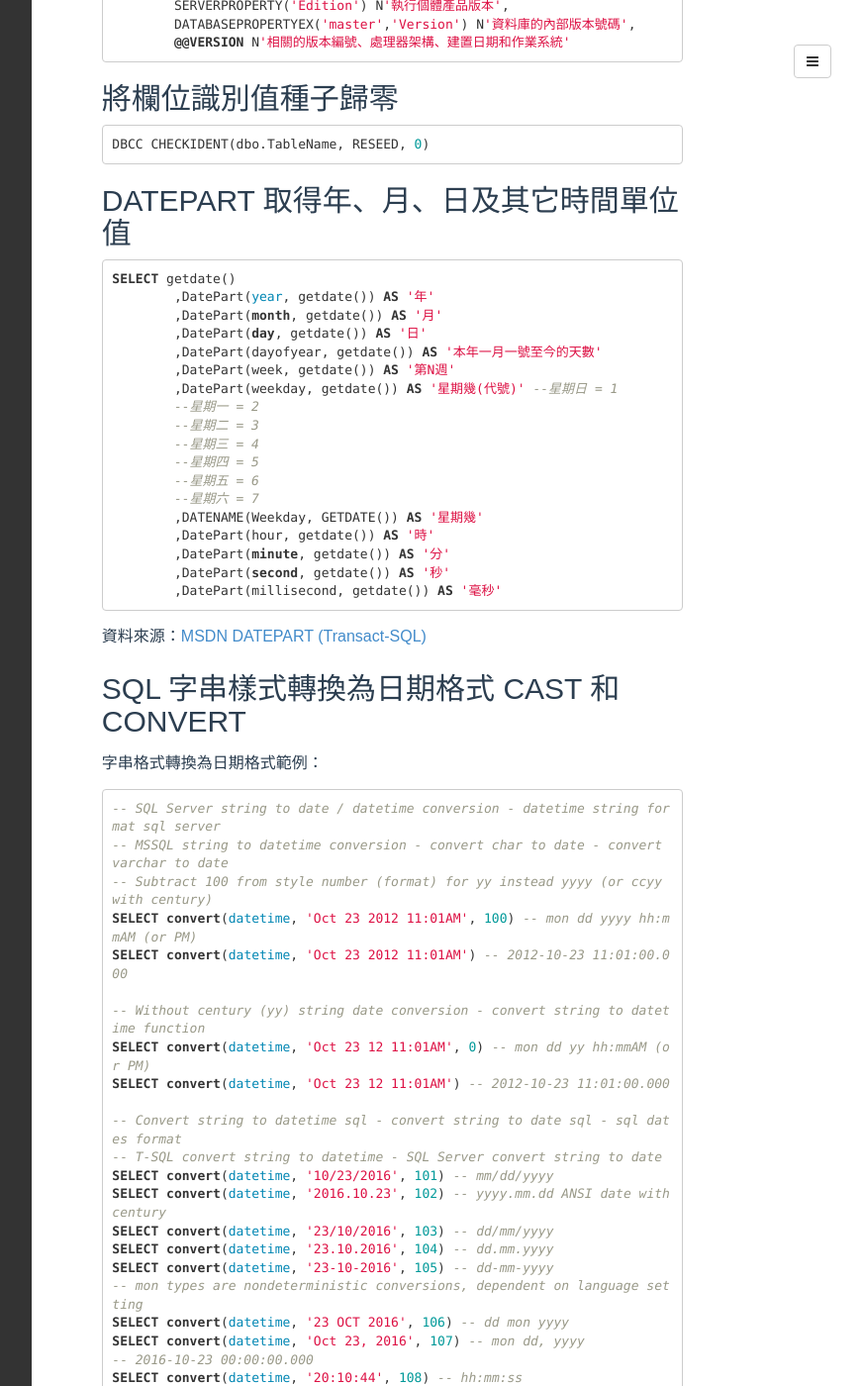
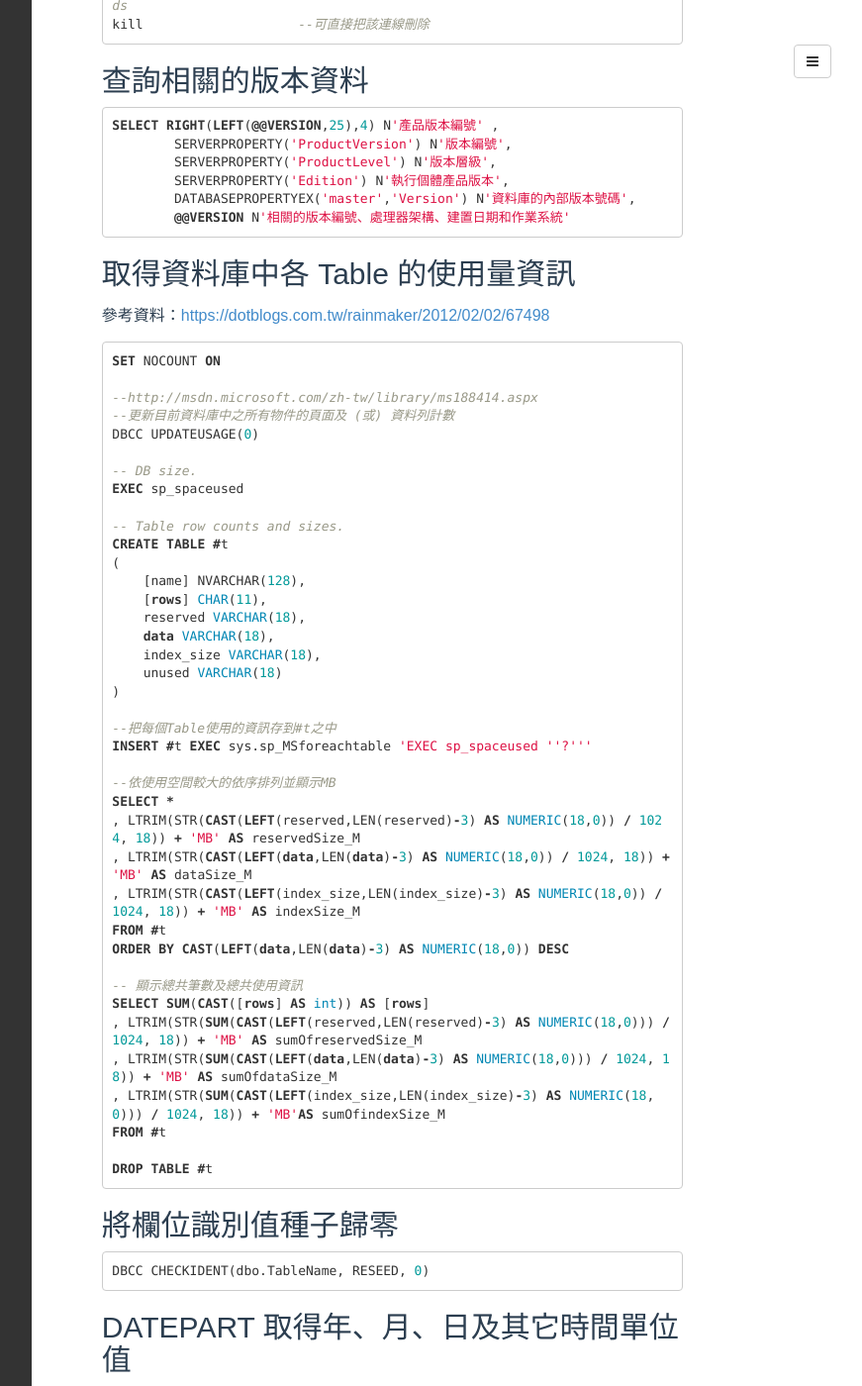
Before and after one commit to poychang/poychang.github.io, a Jekyll site: the page built from _posts/1970-01-01-ms-sql.md, in a window 1280 px wide and 1400 px high, scrolled down 3366 px. Shown: the whole window at 99% size, without its empty margins (395-1266 px from the left). Built offline with Jekyll 4.4.1, drawn with Linux system fonts in a browser that asks for light colours; some web fonts are replaced; comment, search, counter and statistics services are not loaded; some of the changed text lies outside the part shown.

Commit message:
alter post

````diff
--- a/_posts/1970-01-01-ms-sql.md
+++ b/_posts/1970-01-01-ms-sql.md
@@ -121,6 +121,14 @@ FROM sys.databases
 WHERE name = N'DatabaseName';
 ```
 
+## 列出資料庫檔案的實際路徑
+
+每個Databse檔案都會可以由 sys.master_files 這個View取得相關的資訊。如果要列出DB Server中資料庫檔案的實際路徑，就可以透過以下的SQL得到。
+
+```sql
+SELECT name, physical_name FROM sys.master_files;
+```
+
 ## INFORMATION_SCHEMA 是訊息資料庫，其中保存著關於資料庫伺服器所維護的所有其他資料庫的訊息
 
 透過下列 SQL，可找出有具有特定關鍵字的預存程序或函數
@@ -169,6 +177,52 @@ SELECT RIGHT(LEFT(@@VERSION,25),4) N'產品版本編號' ,
 	SERVERPROPERTY('Edition') N'執行個體產品版本',
 	DATABASEPROPERTYEX('master','Version') N'資料庫的內部版本號碼',
 	@@VERSION N'相關的版本編號、處理器架構、建置日期和作業系統'
+```
+
+## 取得資料庫中各 Table 的使用量資訊
+
+參考資料：[https://dotblogs.com.tw/rainmaker/2012/02/02/67498](https://dotblogs.com.tw/rainmaker/2012/02/02/67498)
+
+```sql
+SET NOCOUNT ON
+
+--http://msdn.microsoft.com/zh-tw/library/ms188414.aspx
+--更新目前資料庫中之所有物件的頁面及 (或) 資料列計數
+DBCC UPDATEUSAGE(0)
+
+-- DB size.
+EXEC sp_spaceused
+
+-- Table row counts and sizes.
+CREATE TABLE #t
+(
+    [name] NVARCHAR(128),
+    [rows] CHAR(11),
+    reserved VARCHAR(18),
+    data VARCHAR(18),
+    index_size VARCHAR(18),
+    unused VARCHAR(18)
+)
+
+--把每個Table使用的資訊存到#t之中
+INSERT #t EXEC sys.sp_MSforeachtable 'EXEC sp_spaceused ''?'''
+
+--依使用空間較大的依序排列並顯示MB
+SELECT *
+, LTRIM(STR(CAST(LEFT(reserved,LEN(reserved)-3) AS NUMERIC(18,0)) / 1024, 18)) + 'MB' AS reservedSize_M
+, LTRIM(STR(CAST(LEFT(data,LEN(data)-3) AS NUMERIC(18,0)) / 1024, 18)) + 'MB' AS dataSize_M
+, LTRIM(STR(CAST(LEFT(index_size,LEN(index_size)-3) AS NUMERIC(18,0)) / 1024, 18)) + 'MB' AS indexSize_M
+FROM #t
+ORDER BY CAST(LEFT(data,LEN(data)-3) AS NUMERIC(18,0)) DESC
+
+-- 顯示總共筆數及總共使用資訊
+SELECT SUM(CAST([rows] AS int)) AS [rows]
+, LTRIM(STR(SUM(CAST(LEFT(reserved,LEN(reserved)-3) AS NUMERIC(18,0))) / 1024, 18)) + 'MB' AS sumOfreservedSize_M
+, LTRIM(STR(SUM(CAST(LEFT(data,LEN(data)-3) AS NUMERIC(18,0))) / 1024, 18)) + 'MB' AS sumOfdataSize_M
+, LTRIM(STR(SUM(CAST(LEFT(index_size,LEN(index_size)-3) AS NUMERIC(18,0))) / 1024, 18)) + 'MB'AS sumOfindexSize_M
+FROM #t
+
+DROP TABLE #t
 ```
 
 ## 將欄位識別值種子歸零
@@ -329,14 +383,18 @@ USE 資料庫名稱;
 GO
 EXEC sp_updatestats;
 GO
+```
 
+```sql
 --參考資料網站http://msdn.microsoft.com/en-us/library/ms187348.aspx
 --更新單一資料表統計資料
 USE 資料庫名稱;
 GO
 UPDATE STATISTICS 資料表名稱;
 GO
+```
 
+```sql
 --參考資料網站http://msdn.microsoft.com/en-us/library/ms188414.aspx
 --參考資料網站http://msdn.microsoft.com/zh-tw/library/ms188414.aspx
 --更新單一資料庫中所有物件的資料列計數(Updating page or row counts or both for all objects in the current database)
@@ -354,7 +412,9 @@ USE 資料庫名稱;
 GO
 DBCC UPDATEUSAGE ('資料庫名稱','資料表名稱','索引名稱');
 GO
+```
 
+```sql
 --顯示或變更目前伺服器執行個體的全域組態設定
 sp_configure 'show advanced options',1;--設定顯示進階選項，預設為 0
 GO
@@ -376,7 +436,9 @@ GO
 --如果指定的數值大於可用的處理器數目，就會使用可用處理器的實際數目。
 --如果電腦只有一個處理器，則會忽略 max degree of parallelism 值。
 --您可以在查詢陳述式中指定 MAXDOP 查詢提示，藉以覆寫查詢中的 max degree of parallelism 值。
+```
 
+```sql
 --檢查資料結構(check the database structure)
 USE 資料庫名稱;
 GO
@@ -388,7 +450,9 @@ DBCC CHECKTABLE ('資料表名稱'); --Checks the integrity of all the pages and
 GO
 DBCC CHECKDB('資料庫名稱')--To perform DBCC CHECKTABLE on every table in the database, use DBCC CHECKDB.
 GO
+```
 
+```sql
 --顯示統計資訊內容
 DBCC SHOW_STATISTICS('資料表名稱','統計資訊名稱');
 GO
@@ -399,11 +463,15 @@ GO
 --統計資訊名稱包含索引鍵和主鍵名稱，還有系統預設資料表統計資訊
 --假如一個資料表myTable有索引鍵IX_indexkey001、資料主鍵PK_primary001
 --那麼要顯示IX_indexkey001的統計資訊可執行DBCC SHOW_STATISTICS('myTable','IX_indexkey001');
+```
 
+```sql
 --刪除統計資訊
 DROP STATISTICS 資料表名稱.統計資訊名稱;
 GO
+```
 
+```sql
 --顯示資料庫資訊
 EXEC SP_HELPDB; --列出資料庫Instance中所有資料庫的資訊
 GO
@@ -427,7 +495,9 @@ EXEC SP_SPACEUSED '資料表';--顯示目前資料表所用的磁碟空間
 GO
 EXEC SP_SPACEUSED @updateusage = N'TRUE';--指出應該執行 DBCC UPDATEUSAGE 來更新空間使用方式資訊
 GO
+```
 
+```sql
 --顯示資料庫相關資訊
 SELECT * FROM master.dbo.sysdatabases;--列出所有資料庫
 GO
@@ -446,7 +516,9 @@ SELECT name AS 'DATABASENAME' FROM master.dbo.sysdatabases
 WHERE name NOT IN ('master','model','msdb','tempdb','distrbution')
 ORDER BY 1;
 GO
+```
 
+```sql
 --顯示單一資料庫的資訊，在每一桶資料庫中皆有下列系統資料表
 SELECT * FROM sysfiles;--顯示該桶資料庫資料檔與交易紀錄檔案資訊,詳細資訊可使用EXEC SP_HELPDB 資料庫名稱;
 GO
@@ -463,7 +535,9 @@ GO
 --當下連線資料庫的使用者權限
 SELECT * FROM syspermissions;--顯示該桶資料庫的使用者權限
 GO
+```
 
+```sql
 --顯示資料庫物件資訊
 --參考資料網站http://msdn.microsoft.com/en-us/library/ms187335.aspx
 EXEC sp_help;--列出所有資料庫物件
@@ -473,7 +547,9 @@ USE 資料庫名稱;
 GO
 EXEC sp_help '資料表名稱';
 GO
+```
 
+```sql
 ----[以下指令SQL SERVER 2005 以上版本才可以使用]----
 SELECT * FROM sys.databases;--列出Instance中所有使用者自定的資料庫metadata,SQLServer 2005版本以上適用
 GO
````
Also changed, not shown: _posts/2017-03-14-use-hybrid-connection-connect-azure-vm-and-on-premises.md (+2 -2 lines).
